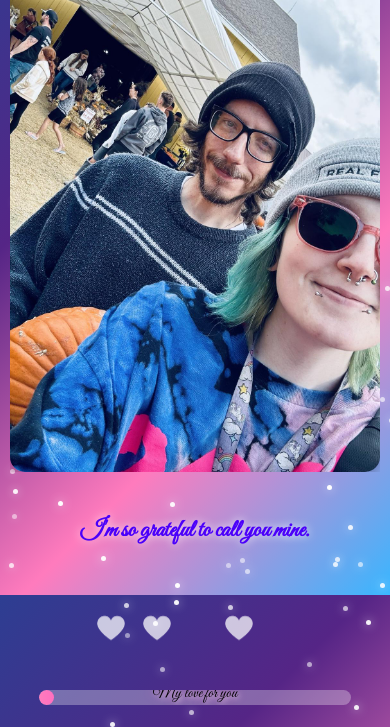
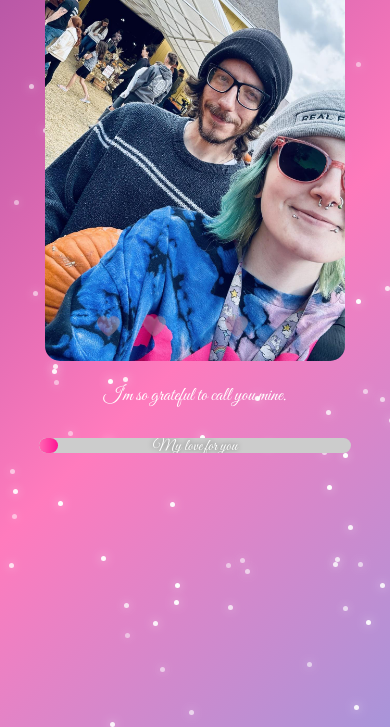
Before and after one commit to ohdarlingamber/Love, a plain HTML site: page index.html in a window 390 px wide. Shown: the part 119-846 px from the top of the page. Drawn offline with Linux system fonts and the light colour scheme.

Commit message:
Organized code. Fixed font size in love meter.

```diff
--- a/index.html
+++ b/index.html
@@ -9,21 +9,16 @@
     <link href="https://fonts.googleapis.com/css2?family=Great+Vibes&family=Roboto:wght@300&display=swap" rel="stylesheet">
 </head>
 <body>
+    <!-- Header -->
     <h1 class="header">I just wanted to say...</h1>
 
     <!-- Slideshow Container -->
-    <div class="slideshow-container">
-        <!-- Slides will be dynamically added via JavaScript -->
-    </div>
-
-
+    <div class="slideshow-container"></div>
 
     <!-- Caption Area -->
     <div class="caption-container">
         <p id="caption-text"></p>
     </div>
-
-
 
     <!-- Hidden Music Player -->
     <audio id="background-music" autoplay loop>
@@ -40,10 +35,6 @@
         <div class="love-meter-text">My love for you</div>
     </div>
 
-
-
-
-
     <!-- JavaScript -->
     <script src="script.js"></script>
 </body>
--- a/script.js
+++ b/script.js
@@ -11,27 +11,18 @@ const photos = [
 ];
 
 const captions = [
-    "Bradley, you make me so happy.",
-    "I'm so grateful to call you mine.",
+    "Bradley, you make me so happy.", "I'm so grateful to call you mine.",
     "You're not just my boyfriend, you're my best friend.",
     "I like you a lottle. It's like a little, except a lot.",
-    "You're my sunshine on a cloudy day.",
-    "Our love is beautiful.",
-    "You're my coffee to my cigarettes.",
-    "You’re my today and all of my tomorrows.",
-    "You have the key to my heart.",
-    "Every love song makes me think of you.",
+    "You're my sunshine on a cloudy day.", "Our love is beautiful.",
+    "You're my coffee to my cigarettes.", "You’re my today and all of my tomorrows.",
+    "You have the key to my heart.", "Every love song makes me think of you.",
     "You're the only person I want to share my snacks with.",
     "There's no such thing as perfect but you're perfect for me.",
-    "You're the missing piece to my puzzle.",
-    "I can't help falling in love with you.",
-    "You're the best thing that ever happened to me.",
-    "I'm Ben Folds style the luckiest.",
-    "Forever grateful for you.",
-    "You make me feel alive again.",
-    "You're my dream come true.",
-    "Rawr xD",
-    "I just wanted to say I love you."
+    "You're the missing piece to my puzzle.", "I can't help falling in love with you.",
+    "You're the best thing that ever happened to me.", "I'm Ben Folds style the luckiest.",
+    "Forever grateful for you.", "You make me feel alive again.",
+    "You're my dream come true.", "Rawr xD", "I just wanted to say I love you."
 ];
 
 /**
@@ -39,15 +30,12 @@ const captions = [
  */
 function initializeSlideshow() {
     const slideshowContainer = document.querySelector(".slideshow-container");
-
-    // Add slides dynamically
     photos.forEach((photo, index) => {
         const slideElement = document.createElement("div");
         slideElement.className = "slide fade";
         slideElement.innerHTML = `<img src="${photo}" alt="Slide ${index + 1}">`;
         slideshowContainer.appendChild(slideElement);
     });
-
     validateSlides();
     showSlide(0);
     startAutoSlide();
@@ -69,11 +57,9 @@ function validateSlides() {
 function showSlide(index) {
     const slides = document.querySelectorAll(".slide");
     const captionText = document.getElementById("caption-text");
-
-    slides.forEach((slide) => (slide.style.display = "none"));
+    slides.forEach(slide => (slide.style.display = "none"));
     slides[index].style.display = "block";
     captionText.textContent = captions[index];
-
     updateLoveMeter(index);
 }
 
@@ -94,7 +80,6 @@ function startAutoSlide() {
 function updateLoveMeter(index) {
     const loveMeterFill = document.querySelector(".love-meter-fill");
     const loveMeterText = document.querySelector(".love-meter-text");
-
     const percentage = ((index + 1) / photos.length) * 100;
     loveMeterFill.style.width = `${percentage}%`;
 
@@ -109,13 +94,13 @@ function updateLoveMeter(index) {
  * Add twinkling stars to the background
  */
 function createStars() {
-    const numStars = 100; // Adjust the number of stars
+    const numStars = 100;
     for (let i = 0; i < numStars; i++) {
         const star = document.createElement("div");
         star.className = "star";
         star.style.left = `${Math.random() * 100}vw`;
         star.style.top = `${Math.random() * 100}vh`;
-        star.style.animationDuration = `${Math.random() * 3 + 2}s`; // Random twinkling duration
+        star.style.animationDuration = `${Math.random() * 3 + 2}s`;
         document.body.appendChild(star);
     }
 }
@@ -125,19 +110,37 @@ function createStars() {
  */
 function initializeMusic() {
     const music = document.getElementById("background-music");
-
-    // Attempt to play music automatically
     music.play().catch(() => {
         console.log("Autoplay blocked. Waiting for user interaction.");
-        // Add a listener to start music on user interaction
         document.body.addEventListener(
             "click",
-            () => {
-                music.play().catch((err) => console.error("Music failed to play:", err));
-            },
-            { once: true } // Trigger only once
+            () => music.play().catch(err => console.error("Music failed to play:", err)),
+            { once: true }
         );
     });
+}
+
+/**
+ * Create floating hearts
+ */
+function createFallingHearts() {
+    const maxHearts = 10;
+    const existingHearts = document.querySelectorAll(".falling-heart").length;
+    if (existingHearts >= maxHearts) return;
+
+    const numHearts = 3;
+    const loveMeter = document.getElementById("love-meter");
+    const loveMeterRect = loveMeter.getBoundingClientRect();
+
+    for (let i = 0; i < numHearts; i++) {
+        const heart = document.createElement("img");
+        heart.className = "falling-heart";
+        heart.src = "Photos/heart2.png";
+        heart.style.left = `${loveMeterRect.left + Math.random() * loveMeterRect.width}px`;
+        heart.style.top = `${loveMeterRect.top}px`;
+        document.body.appendChild(heart);
+        setTimeout(() => heart.remove(), 8000);
+    }
 }
 
 /**
@@ -145,43 +148,12 @@ function initializeMusic() {
  */
 function initializeAnimations() {
     createStars();
+    setInterval(createFallingHearts, 3000);
 }
 
 // Initialize everything on page load
 document.addEventListener("DOMContentLoaded", () => {
     initializeSlideshow();
-    initializeMusic(); // Add music initialization
-    initializeAnimations(); // Start animations
+    initializeMusic();
+    initializeAnimations();
 });
-
-function createFallingHearts() {
-    const maxHearts = 10; // Limit the number of hearts on the screen
-    const existingHearts = document.querySelectorAll(".falling-heart").length;
-
-    if (existingHearts >= maxHearts) return; // Stop if too many hearts already
-
-    const numHearts = 3; // Number of hearts to generate at a time
-    const loveMeter = document.getElementById("love-meter");
-    const loveMeterRect = loveMeter.getBoundingClientRect();
-
-    for (let i = 0; i < numHearts; i++) {
-        const heart = document.createElement("img");
-        heart.className = "falling-heart";
-        heart.src = "Photos/heart2.png"; // Your custom heart image
-
-        // Start from the top of the love meter
-        heart.style.left = `${loveMeterRect.left + Math.random() * loveMeterRect.width}px`; // Random horizontal position within the love meter
-        heart.style.top = `${loveMeterRect.top}px`; // Top of the love meter
-
-
-
-        document.body.appendChild(heart);
-
-        // Remove the heart after the animation completes
-        setTimeout(() => heart.remove(), 8000); // Match the animation duration
-    }
-}
-
-document.addEventListener("DOMContentLoaded", () => {
-    setInterval(createFallingHearts, 3000); // Generate hearts every 3 seconds
-});
--- a/styles.css
+++ b/styles.css
@@ -1,150 +1,147 @@
+/* General Body Styles */
 body {
+    margin: 0;
+    padding: 0;
     font-family: 'Roboto', sans-serif;
-    text-align: center;
-    margin: 0;
-    background: linear-gradient(135deg, #2d3e92, #552586, #ff7bbd, #38b6ff); /* Galaxy gradient */
-    color: #ffffff;
+    background: linear-gradient(135deg, #2d3e92, #552586, #ff7bbd, #38b6ff);
+    background-size: 400% 400%;
+    animation: gradient-animation 15s ease infinite;
+    color: white;
+    overflow-x: hidden;
 }
 
+/* Header */
 .header {
+    text-align: center;
+    font-size: 3rem;
     font-family: 'Great Vibes', cursive;
-    font-size: 3.5rem;
-    color: #ff7bbd;
-    text-shadow: 2px 2px 10px rgba(255, 123, 189, 0.7), 0 0 20px rgba(85, 37, 134, 0.6);
-    margin: 20px 0;
+    margin: 20px;
 }
 
-.caption-container {
-    margin-top: 20px;
-    font-family: 'Great Vibes', cursive;
-    font-size: 2.5rem;
-    font-weight: bold;
-    color: #4b00fa;
-    padding: 5px;
-    border-radius: 10px;
-    text-shadow: 0 0 10px rgba(255, 255, 255, 0.8);
-    max-width: 100%;
-    margin-bottom: 300px;
+/* Slideshow Styles */
+.slideshow-container {
+    position: relative;
+    width: 80%;
+    max-width: 300px;
+    margin: auto;
     z-index: 10;
-    position: relative;
 }
 
-.slideshow-container {
-    max-width: 30%;
-    margin: auto;
-    overflow: hidden;
-    position: relative;
-    z-index: 10;
+.slide {
+    display: none;
+    text-align: center;
 }
 
 .slide img {
     width: 100%;
     border-radius: 15px;
-    box-shadow: 0 4px 8px rgba(0, 0, 0, 0.2);
-    max-width: 100%; /* Ensures the image does not exceed the container's width */
-    max-height: 500px; /* Sets a maximum height for all images */
-    width: auto; /* Maintains aspect ratio */
-    height: auto; /* Maintains aspect ratio */
-    display: block; /* Ensures images are treated as block-level elements */
-    margin: auto; /* Centers the image horizontally */
-    object-fit: contain; /* Scales the image to fit within the max dimensions */
 }
 
-.slide {
-    display: none;
-    position: relative;
+/* Caption Area */
+.caption-container {
+    text-align: center;
+    margin-top: 10px;
+    font-size: 1.5rem;
+    font-family: 'Great Vibes', cursive;
 }
 
-
-/* Hide Navigation Buttons */
-.navigation {
-    display: none; /* Hides the navigation buttons */
+/* Love Meter Styles */
+.love-meter {
+    position: relative;
+    width: 80%;
+    max-width: 800px;
+    height: 50px;
+    background: #ccc;
+    border-radius: 10px;
+    margin: 30px auto;
+    overflow: hidden;
+    z-index: 10;
 }
 
-.love-meter {
-    position: fixed;
-    bottom: 10px;
-    left: 50%;
-    transform: translateX(-50%);
-    width: 90%;
-    height: 30px;
-    background: rgba(255, 255, 255, 0.3);
+.love-meter-fill {
+    height: 100%;
+    width: 0;
+    background: linear-gradient(to right, #ff69b4, #ff1493);
     border-radius: 10px;
-    overflow: hidden;
-    text-align: center;
-    font-family: 'great vibes', cursive;
-    font-size: 1.5rem;
-    color: black;
-    text-shadow:
-    2px 2px 0px #ff6fbf, /* Bottom-right shadow */
-    -2px -2px 0px #ff6fbf, /* Top-left shadow */
-    -2px 2px 0px #ff6fbf, /* Bottom-left shadow */
-    2px -2px 0px #ff6fbf; /* Top-right shadow */
-    z-index: 999;
+    transition: width 0.5s ease;
 }
 
 .love-meter-text {
     position: absolute;
     top: 50%;
     left: 50%;
-    transform: translate(-50%, -50%); /* Center the text vertically and horizontally */
-    z-index: 1000; /* Ensure the text is above the fill */
-    pointer-events: none; /* Prevent the text from interfering with hover/click events */
-    animation: glowing-text 3s infinite;
-    text-shadow: 2px 2px 5px rgba(255, 255, 255, 0.6), 0 0 10px rgba(255, 123, 189, 0.8);
-    display: flex;
-    flex-direction: column;
-    align-items: center;
-    justify-content: center;
-    text-align: center;
-
+    transform: translate(-50%, -50%);
+    font-size: 1.5rem;
+    font-family: 'Great Vibes', cursive;
+    color: white;
+    text-shadow: 0 0 5px rgba(0, 0, 0, 0.5);
+    line-height: 1.5;
+    margin: auto;
+    padding: 10px;
 }
 
-.love-meter-fill {
-    width: 0;
-    height: 100%;
-    background: linear-gradient(90deg, #ff7bbd, #ff6fbf);
-    border-radius: 10px;
-    transition: width 5s ease; /* Smooth transition for synchronization */
+/* Falling Hearts */
+.falling-heart {
+    position: absolute;
+    width: 25px;
+    height: auto;
+    animation: float-up 5s linear infinite;
+    z-index: 10;
+    opacity: 0.9;
+    filter: brightness(0.7);
 }
 
-@keyframes fill-love-meter {
+/* Stars */
+.star {
+    position: absolute;
+    background: white;
+    border-radius: 50%;
+    box-shadow: 0 0 10px rgba(255, 255, 255, 0.8);
+    width: 5px;
+    height: 5px;
+    animation: twinkling 2s infinite ease-in-out;
+    z-index: 1;
+}
+
+/* Fixed Reveal Message */
+#fixed-reveal-message {
+    position: fixed;
+    top: 50%;
+    left: 50%;
+    transform: translate(-50%, -50%);
+    background: rgba(255, 255, 255, 0.9);
+    color: #ff1493;
+    font-size: 1.5rem;
+    font-family: 'Great Vibes', cursive;
+    padding: 20px;
+    border-radius: 15px;
+    box-shadow: 0 4px 10px rgba(0, 0, 0, 0.2);
+    text-align: center;
+    z-index: 1000;
+}
+
+/* Animations */
+@keyframes gradient-animation {
     0% {
-        width: 0%;
+        background-position: 0% 50%;
+    }
+    50% {
+        background-position: 100% 50%;
     }
     100% {
-        width: 100%;
+        background-position: 0% 50%;
     }
 }
 
-@media (max-width: 768px) {
-    .love-meter-text {
-        font-size: 1.2rem;
-        line-height: 1.4;
-        padding: 5px;
-        word-wrap: break-word;
+@keyframes float-up {
+    0% {
+        transform: translateY(0);
+        opacity: 1;
     }
-}
-
-
-
-#fixed-reveal-message {
-    position: fixed;
-    bottom: 60px; /* Position above the love meter */
-    left: 50%;
-    transform: translateX(-50%);
-    font-family: 'Great Vibes', cursive;
-    font-size: 2rem;
-    color: #ffffff;
-    text-shadow: 2px 2px 5px rgba(255, 255, 255, 0.8), 0 0 10px rgba(255, 123, 189, 0.8);
-    display: none;
-    opacity: 0;
-    transition: opacity 1s ease-in; /* Smooth fade-in effect */
-}
-
-#fixed-reveal-message.show {
-    display: block;
-    opacity: 1;
+    100% {
+        transform: translateY(-300px);
+        opacity: 0;
+    }
 }
 
 @keyframes twinkling {
@@ -159,112 +156,21 @@ body {
     }
 }
 
-.star {
-    position: absolute;
-    background: white;
-    border-radius: 50%;
-    box-shadow: 0 0 10px rgba(255, 255, 255, 0.8);
-    width: 5px;
-    height: 5px;
-    animation: twinkling 3s infinite ease-in-out;
-    z-index: 1;
-}
-
-
-.falling-heart {
-    position: absolute;
-    top: -50px; /* Start above the viewport */
-    width: 30px; /* Adjust size as needed */
-    height: auto; /* Maintain aspect ratio */
-    animation: float-up 8s linear infinite;
-    z-index: 5;
-    opacity: 0.9; /* Slight transparency for a softer effect */
-    filter: brightness(2);
-}
-
-/* Floating Animation */
-@keyframes float-up {
-    0% {
-        transform: translateY(0);
-        opacity: 1;
-    }
-    100% {
-        transform: translateY(-300px); /* Float upwards */
-        opacity: 0;
-    }
-}
-
-/* Mobile-specific styles */
-@media (max-width: 600px) {
-    body {
-        font-size: 14px; /* Reduce font size for readability */
-        padding: 10px;
+/* Mobile Responsiveness */
+@media (max-width: 768px) {
+    .header {
+        font-size: 2rem;
     }
 
-    .header {
-        font-size: 2.5rem; /* Adjust header size for mobile */
-        line-height: 1.2; /* Compact line height */
-        margin-top: 10px;
+    .love-meter {
+        height: 15px;
     }
 
-    .slideshow-container {
-        max-width: 100%; /* Expand slideshow to fit mobile screens */
-        margin: 0 auto;
-    }
-
-    .slide img {
-        max-width: 100%; /* Make images responsive */
-        height: auto;
+    .love-meter-text {
+        font-size: 1rem;
     }
 
     .caption-container {
-        font-size: 1.2rem; /* Reduce caption size */
-        padding: 10px;
-        margin-top: 10px; /* Add spacing above captions */
-    }
-
-    .love-meter {
-        width: 90%; /* Adjust love meter width */
-        height: 15px; /* Reduce love meter height */
-        margin: 10px auto; /* Center it on the screen */
-    }
-
-    .love-meter-text {
-        font-size: 1rem; /* Adjust love meter text size */
-        margin-top: -5px;
-    }
-
-    #background-music {
-        display: none; /* Hide the music player on mobile */
-    }
-
-    .fixed-reveal-message {
-        font-size: 1.2rem; /* Adjust the size of reveal messages */
-        padding: 10px;
+        font-size: 1.2rem;
     }
 }
-/* Tablet-specific styles */
-@media (max-width: 768px) {
-    body {
-        font-size: 16px; /* Slightly larger font than mobile */
-    }
-
-    .header {
-        font-size: 3rem; /* Slightly smaller header than desktop */
-    }
-
-    .caption-container {
-        font-size: 1.5rem; /* Adjust caption font size */
-        margin-bottom: 5px; /* Change if needed */
-    }
-
-    .love-meter {
-        width: 80%; /* Adjust love meter for tablet screens */
-        margin-top: 5px; /* Change if needed */
-    }
-
-    .photo-collage img {
-        width: 100px; /* Adjust photo size for tablet screens */
-        height: 100px;
-    }
-}
```
Lines whose indentation alone changed are shown as unchanged.
